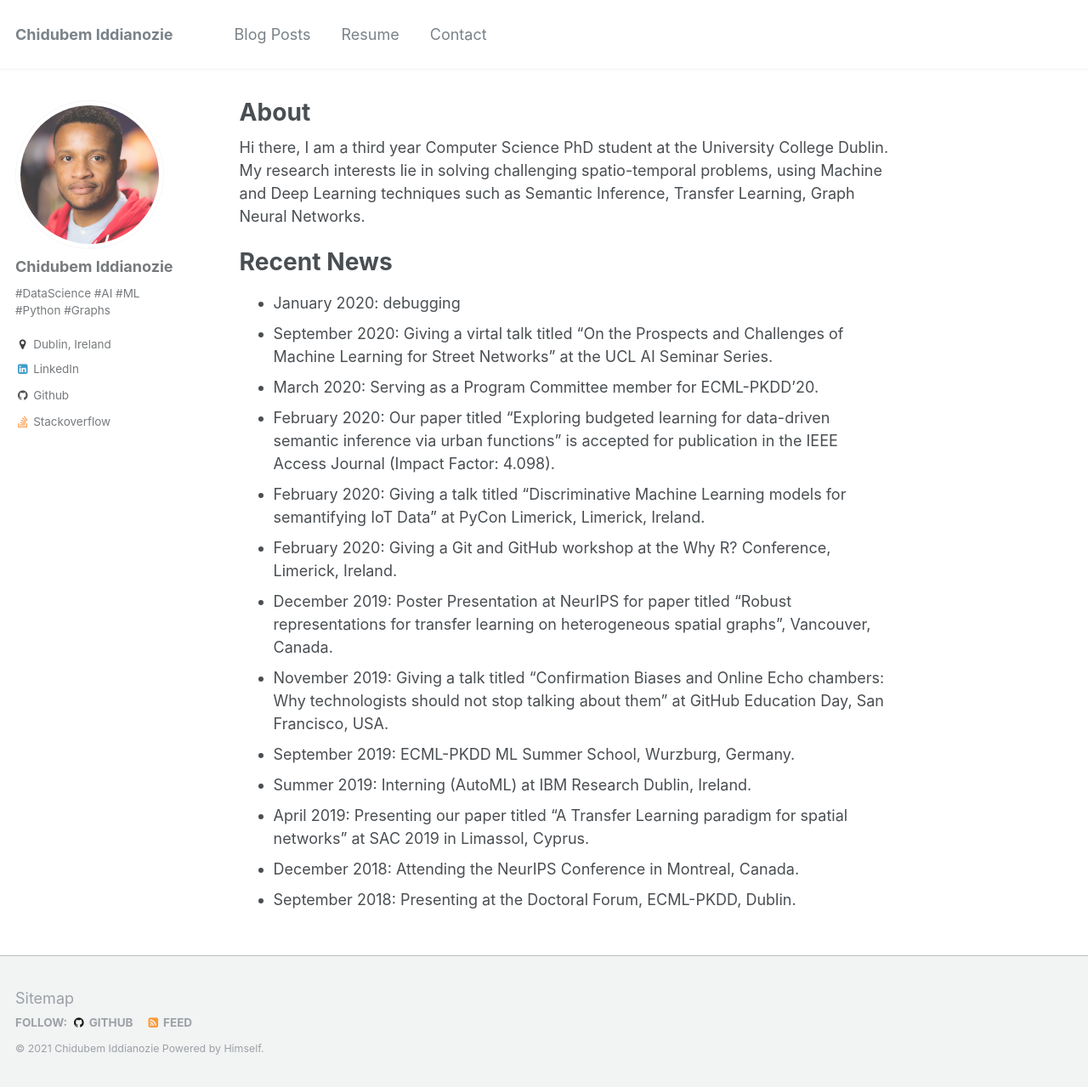
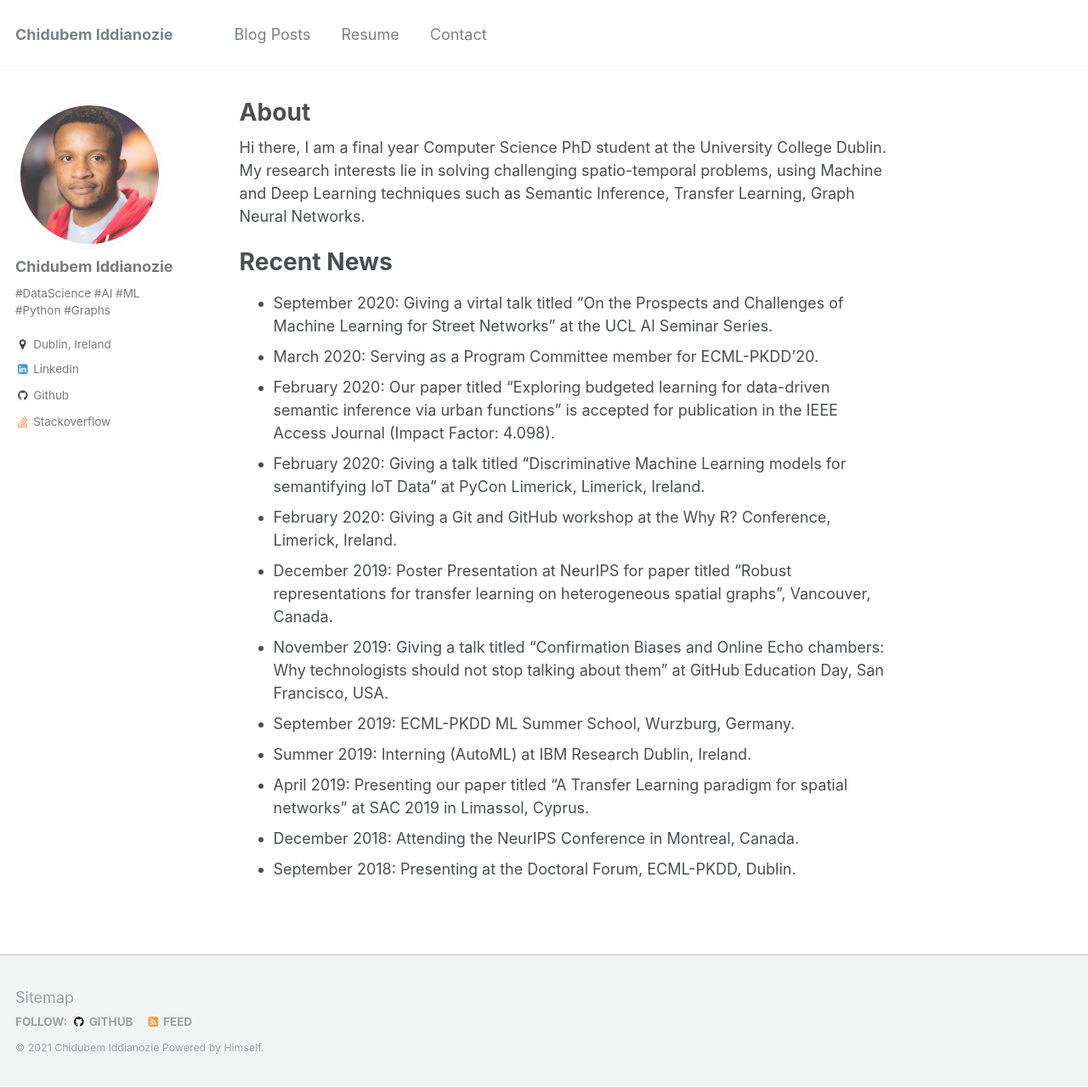
Before and after one commit to chiddianozie/chidubem-iddianozie, a Jekyll site: the page built from _pages/about.md, in a window 1280 px wide and 1279 px high. Shown: the whole window at 85% size. Built offline with Jekyll 4.4.1, drawn with Linux system fonts in a browser that asks for light colours.

Commit message:
finished debugging

```diff
--- a/_pages/about.md
+++ b/_pages/about.md
@@ -8,11 +8,10 @@ redirect_from:
   - /about.html
 ---
 
-Hi there, I am a third year Computer Science PhD student at the University College Dublin. My research interests lie in solving challenging spatio-temporal problems, using Machine and Deep Learning techniques such as Semantic Inference, Transfer Learning, Graph Neural Networks.
+Hi there, I am a final year Computer Science PhD student at the University College Dublin. My research interests lie in solving challenging spatio-temporal problems, using Machine and Deep Learning techniques such as Semantic Inference, Transfer Learning, Graph Neural Networks.
 
 
 # Recent News
-- January 2020: debugging
 - September 2020: Giving a virtal talk titled "On the Prospects and Challenges of Machine Learning for Street Networks" at the UCL AI Seminar Series.
 - March 2020: Serving as a Program Committee member for ECML-PKDD'20.
 - February 2020: Our paper titled "Exploring budgeted learning for data-driven semantic inference via urban functions" is accepted for publication in the IEEE Access Journal (Impact Factor: 4.098).
```
